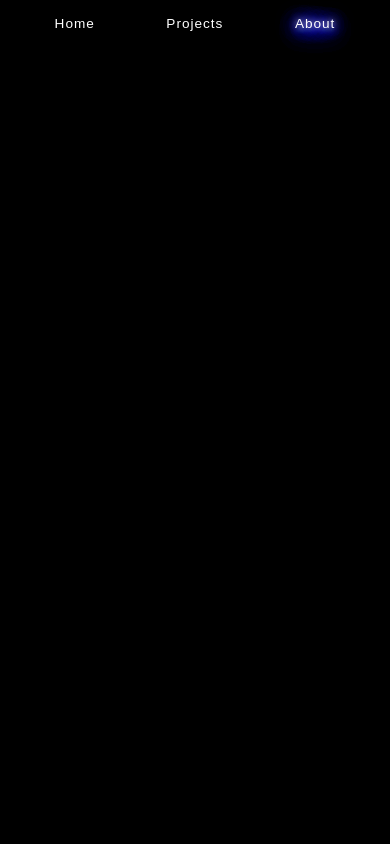
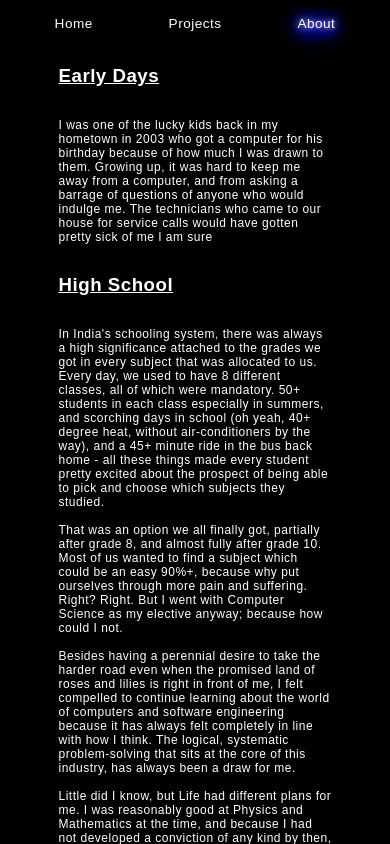
Before and after one commit to sid-s1/Portfolio, a React (Create React App) app: page / in a window 390 px wide. Both pictures are taken after a click on the element "About". Built offline with nearby package versions, Linux system fonts and the light colour scheme.

Commit message:
dumping all content in about page and doing basic organisation; also removing some redundant css

```diff
--- /dev/null
+++ b/src/About.css
@@ -0,0 +1,39 @@
+@keyframes custom-fadein {
+    0% {
+        opacity: 0;
+    }
+
+    100% {
+        opacity: 1;
+    }
+}
+
+.background-info {
+    display: flex;
+    flex-direction: column;
+    justify-content: center;
+    align-items: flex-start;
+    width: 70%;
+    animation-name: custom-fadein;
+    animation-duration: 2s;
+}
+
+.background-info > h3 {
+    text-decoration: underline;
+}
+
+.background-info > p {
+    text-align: start;
+}
+
+@media (max-width: 750px) {
+    .background-info > p {
+        font-size: 0.75rem;
+    }
+}
+
+@media (min-width: 751px) {
+    .background-info>p {
+        font-size: 1rem;
+    }
+}
--- a/src/App.css
+++ b/src/App.css
@@ -8,20 +8,6 @@ a {
   color: inherit;
   text-decoration: none;
   cursor: url('../public/hand\ cursor\ 2.cur'), auto;
-}
-
-.name {
-  margin: 0.5rem 0;
-}
-
-.title {
-  margin: 0;
-}
-
-.name, .title {
-  font-weight: 200;
-  word-wrap: break-word;
-  text-wrap: wrap;
 }
 
 .App {
@@ -182,7 +168,7 @@ a {
 
 @media (max-width: 600px) {
   body {
-    letter-spacing: 1px;
+    letter-spacing: 0.5px;
   }
   .header-icons {
     padding: 5%;
@@ -231,12 +217,6 @@ a {
   }
   .content {
     width: 85%;
-  }
-  .name {
-    font-size: 2.2rem;
-  }
-  .title {
-    font-size: 1rem;
   }
   .contact-me {
     box-shadow: 0 0 15px 4px rgb(8 25 195 / 65%);
@@ -294,13 +274,6 @@ a {
   .content {
     width: 85%;
   }
-
-  .name {
-    font-size: 2.75rem;
-  }
-  .title {
-    font-size: 1.25rem;
-  }
   .contact-me {
     box-shadow: 0 0 15px 4px rgb(8 25 195 / 65%);
   }
@@ -310,12 +283,6 @@ a {
 }
 
 @media (min-width: 951px) and (max-width: 1200px) {
-  .name {
-    font-size: 2.75rem;
-  }
-  .title {
-    font-size: 1.25rem;
-  }
   body {
     letter-spacing: 1.5px;
   }
@@ -388,12 +355,6 @@ a {
   .profile-photo-block-mobile {
     display: none;
   }
-  .name {
-    font-size: 3.5rem;
-  }
-  .title {
-    font-size: 1.8rem;
-  }
 
   .link-icons {
     opacity: 0.75;
--- a/src/components/About.tsx
+++ b/src/components/About.tsx
@@ -1,6 +1,7 @@
 import React from "react";
 import Header from "./Header";
 import "../App.css";
+import "../About.css";
 
 interface AboutProps {
     changeMainPage: (param: string) => void;
@@ -11,8 +12,45 @@ const About: React.FC<AboutProps> = ({changeMainPage}) => {
     return (
     <>
         <Header onNavbarClick={onNavbarClick} selectedPage={"About"}/>
-        <div className="main-block">
-
+        <div className="background-info">
+            <h3>Early Days</h3>
+            <p>
+                I was one of the lucky kids back in my hometown in 2003 who got a computer for his birthday because of how much I was drawn to them. Growing up, it was hard to keep me away from a computer, and from asking a barrage of questions of anyone who would indulge me. The technicians who came to our house for service calls would have gotten pretty sick of me I am sure
+            </p>
+            <h3>High School</h3>
+            <p>
+                In India's schooling system, there was always a high significance attached to the grades we got in every subject that was allocated to us. Every day, we used to have 8 different classes, all of which were mandatory. 50+ students in each class especially in summers, and scorching days in school (oh yeah, 40+ degree heat, without air-conditioners by the way), and a 45+ minute ride in the bus back home - all these things made every student pretty excited about the prospect of being able to pick and choose which subjects they studied.
+                <br></br>
+                <br></br>
+                That was an option we all finally got, partially after grade 8, and almost fully after grade 10. Most of us wanted to find a subject which could be an easy 90%+, because why put ourselves through more pain and suffering. Right? Right. But I went with Computer Science as my elective anyway; because how could I not.
+                <br></br>
+                <br></br>
+                Besides having a perennial desire to take the harder road even when the promised land of roses and lilies is right in front of me, I felt compelled to continue learning about the world of computers and software engineering because it has always felt completely in line with how I think. The logical, systematic problem-solving that sits at the core of this industry, has always been a draw for me.
+                <br></br>
+                <br></br>
+                Little did I know, but Life had different plans for me. I was reasonably good at Physics and Mathematics at the time, and because I had not developed a conviction of any kind by then, I ended up going with what my peers were doing at the time, and I truly considered myself as not being at par with some other acquaintances at the time whom I thought were ‘more meant’ for the world of software engineering than I was.
+                That said, I don’t want to discount the element of choice that I had in the matter. At the time, I thought that in future I will have enough flexibility to move around and then I will do what I truly want to in life.
+            </p>
+            <h3>University</h3>
+            <p>
+                After graduating, the true weight of it all truly hit me for the first time. Searching for jobs in Mechanical Engineering completely failed to compel me to act in the job space.
+                <br></br>
+                <br></br>
+                Because I had moved to Australia on a visa, and I did not want to go back home after having spent $100k without the knowledge of who I was and what I wanted to be, I made the decision to foray into the world of Operations & Logistics (where I still used my Engineering skills), and my software quest went on the back-burner until I figured it all out much later in 2022/23.
+            </p>
+            <h3>Getting the visa and finally making the switch</h3>
+            <p>
+                I had done several online courses before in web development, some I had completed, and some (guilty as charged) I had left midway. But in all those courses, I never felt like I was working on projects or learning things that were weighty enough.
+                <br></br>
+                <br></br>
+                So after a vacation back home in 2022, where I had more than a few moments of (crystal) clarity, I decided that I will not put off the dreams of my true self anymore and I will pursue what I truly want out of my life. I decided. I developed a conviction. I was going to be a Software Engineer.
+                <br></br>
+                <br></br>
+                I threw myself straight into the deep end, by joining General Assembly’s Software Engineering Immersive bootcamp. Because I was not a permanent resident of Australia at the time, I ended up having to pay the full amount by myself within a few months; that drilled a massive hole in my bank account, but it was a hole that I have been proud of ever since it happened. I also took support from my best friends, whom I will eternally be grateful to for having my back.
+                <br></br>
+                <br></br>
+                Due to the constantly changing government rules regarding immigration, and their eternally shifting priorities, my plans to search for jobs in this space kept getting delayed. They were finally put to an end when I became a permanent resident of Australia in 2023. Woo-hoo!
+            </p>
         </div>
     </>
     )
```
